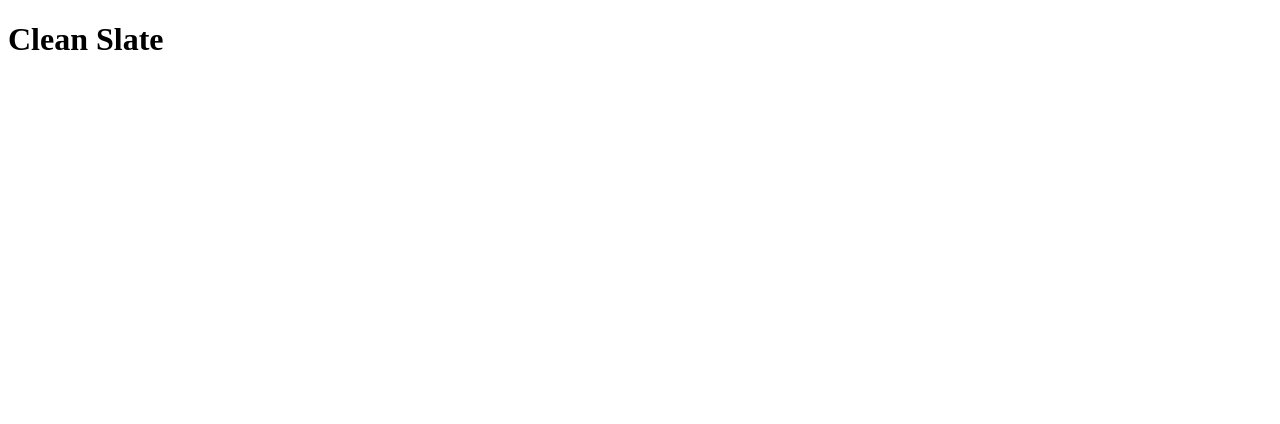
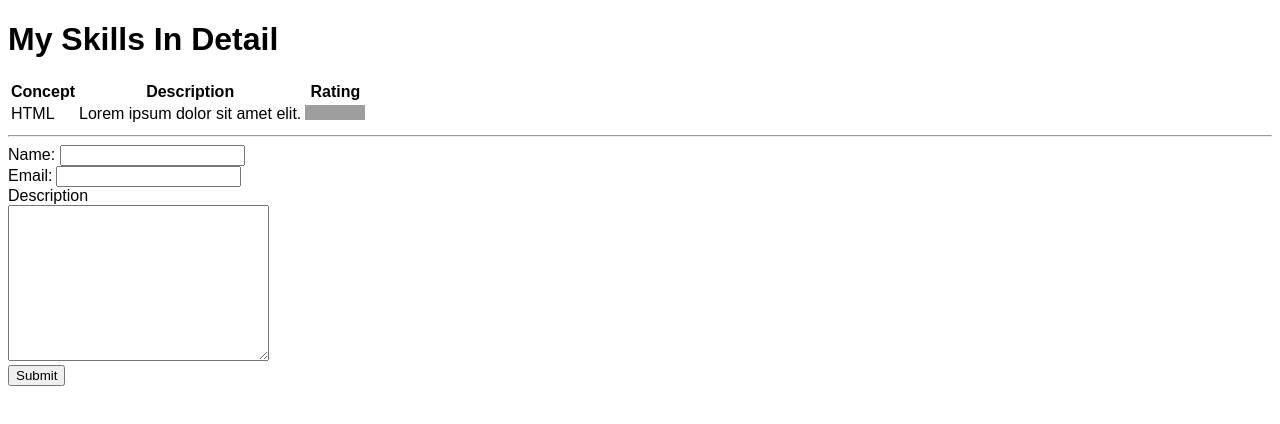
Before and after one commit to kreynol/practiceHTML, a plain HTML site: page index.html in a window 1280 px wide. Drawn offline with Linux system fonts and the light colour scheme; grey boxes are pictures that could not be loaded.

Commit message:
saving working

```diff
--- a/index.html
+++ b/index.html
@@ -6,6 +6,32 @@
     <title>Document</title>
 </head>
 <body>
-    <h1>Clean Slate</h1>
+    <h1 style="font-family: Arial, Helvetica, sans-serif;">My Skills In Detail</h1>
+
+    <table>
+        <tr>
+            <th style="font-family: Arial, Helvetica, sans-serif;">Concept</th>
+            <th style="font-family: Arial, Helvetica, sans-serif;">Description</th>
+            <th style="font-family: Arial, Helvetica, sans-serif;">Rating</th>
+        </tr>
+        <td style="font-family: Arial, Helvetica, sans-serif;">HTML</td>
+        <td style="font-family: Arial, Helvetica, sans-serif;" >Lorem ipsum dolor sit amet elit. </td>
+        <td><img style="width:20px" src="https://upload.wikimedia.org/wikipedia/commons/thumb/9/99/Star_icon_stylized.svg/512px-Star_icon_stylized.svg.png" alt=""><img style="width:20px" src="https://upload.wikimedia.org/wikipedia/commons/thumb/9/99/Star_icon_stylized.svg/512px-Star_icon_stylized.svg.png" alt=""><img style="width:20px" src="https://upload.wikimedia.org/wikipedia/commons/thumb/9/99/Star_icon_stylized.svg/512px-Star_icon_stylized.svg.png" alt=""></td>
+    </table>
+
+    <hr>
+
+    <form action="">
+        <label style="font-family: Arial, Helvetica, sans-serif;"for="">Name: </label>
+        <input type="text" name="" id="">
+        <br>
+        <label style="font-family: Arial, Helvetica, sans-serif;"for="">Email:</label>
+        <input type="text" name="" id="">
+        <br>
+        <label style="font-family: Arial, Helvetica, sans-serif;"for="">Description</label>
+        <br>
+        <textarea name="" id="" cols="30" rows="10"></textarea>
+    </form>
+    <button>Submit</button>
 </body>
 </html>
```
